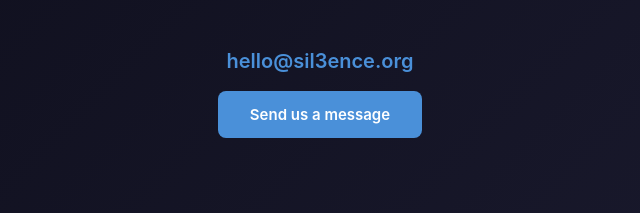
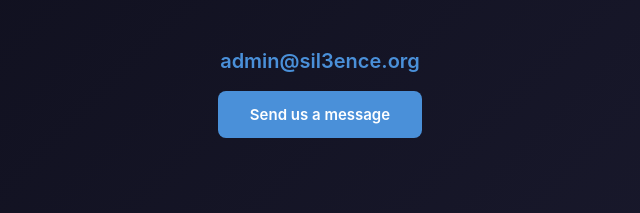
Before and after one commit to sil3ence-developers/sil3ence-developers.github.io, a plain HTML site: page index.html in a window 1280 px wide. Shown: the part 3418-3631 px from the top of the page, 320-960 px from the left. Drawn offline with Linux system fonts and the light colour scheme.

Commit message:
Update contact email to admin@sil3ence.org
Co-Authored-By: Claude Sonnet 4.6 <noreply@anthropic.com>

```diff
--- a/index.html
+++ b/index.html
@@ -432,9 +432,9 @@
             <div class="section-label" style="color: var(--accent);">Get In Touch</div>
             <h2 class="section-title">Ready to start your project?</h2>
             <p class="section-sub">Whether you need structural engineering support or want to build an app, we'd love to hear about your project.</p>
-            <a href="mailto:hello@sil3ence.org" class="contact-email">hello@sil3ence.org</a>
+            <a href="mailto:admin@sil3ence.org" class="contact-email">admin@sil3ence.org</a>
             <br><br>
-            <a href="mailto:hello@sil3ence.org" class="btn-primary">Send us a message</a>
+            <a href="mailto:admin@sil3ence.org" class="btn-primary">Send us a message</a>
         </div>
     </section>
 
```
